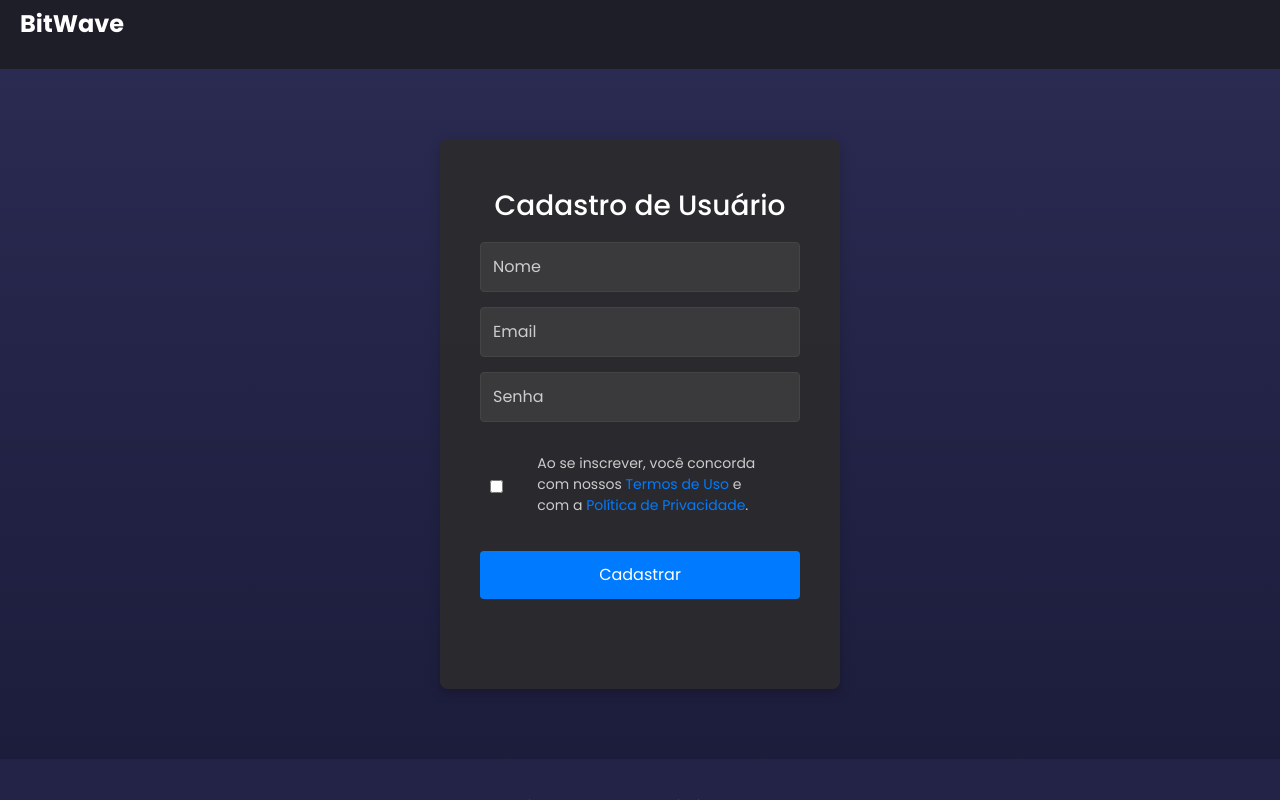
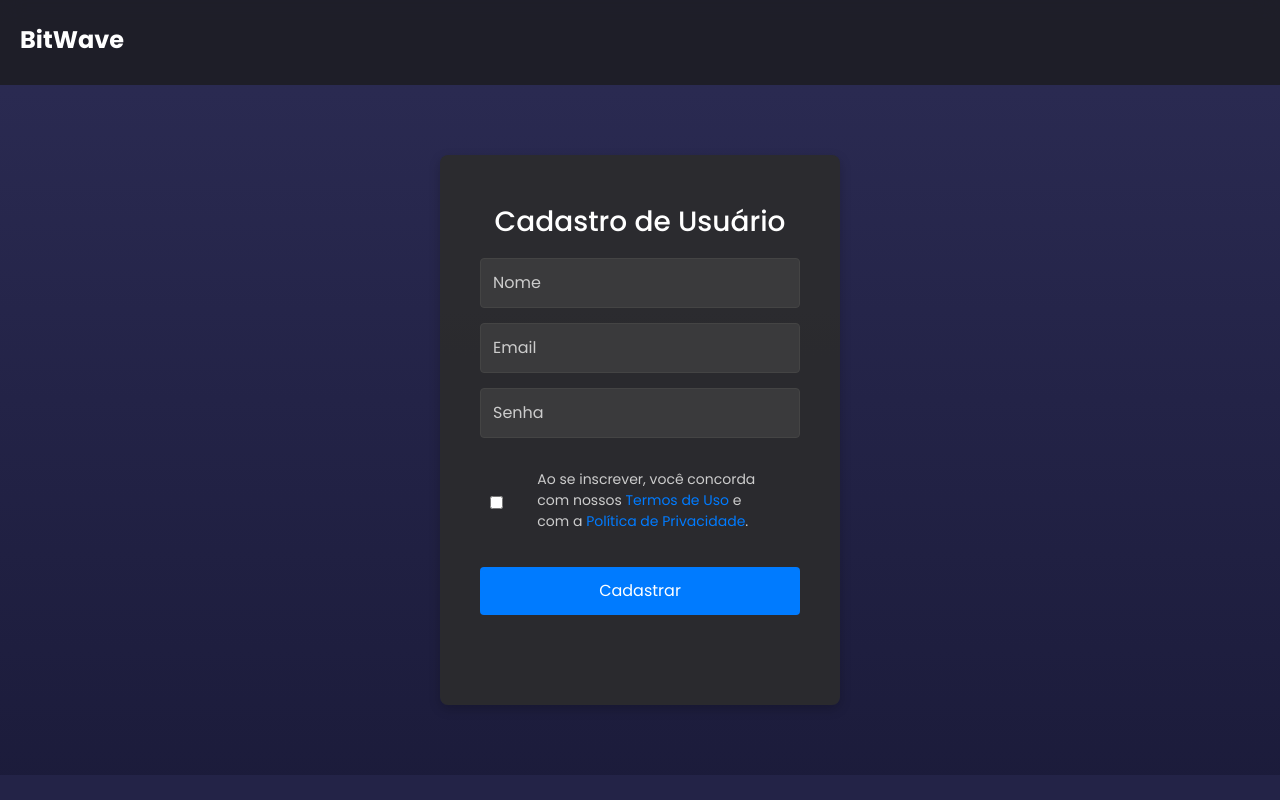
Before and after one commit to OsManoDaDS/bitwave, a React (Vite) app: page /Cadastro in a window 1280 px wide. Built offline with nearby package versions, Linux system fonts and the light colour scheme.

Commit message:
Update index.jsx

```diff
--- a/src/pages/Cadastro/index.jsx
+++ b/src/pages/Cadastro/index.jsx
@@ -41,7 +41,9 @@ function Cadastro() {
   return (
     <div className="app-container">
       <nav className="navbar">
+      <div className='row mt-3'>
         <h1>BitWave</h1>
+      </div>
       </nav>
       <div className="container">
         <form onSubmit={handleSubmit}>
```
